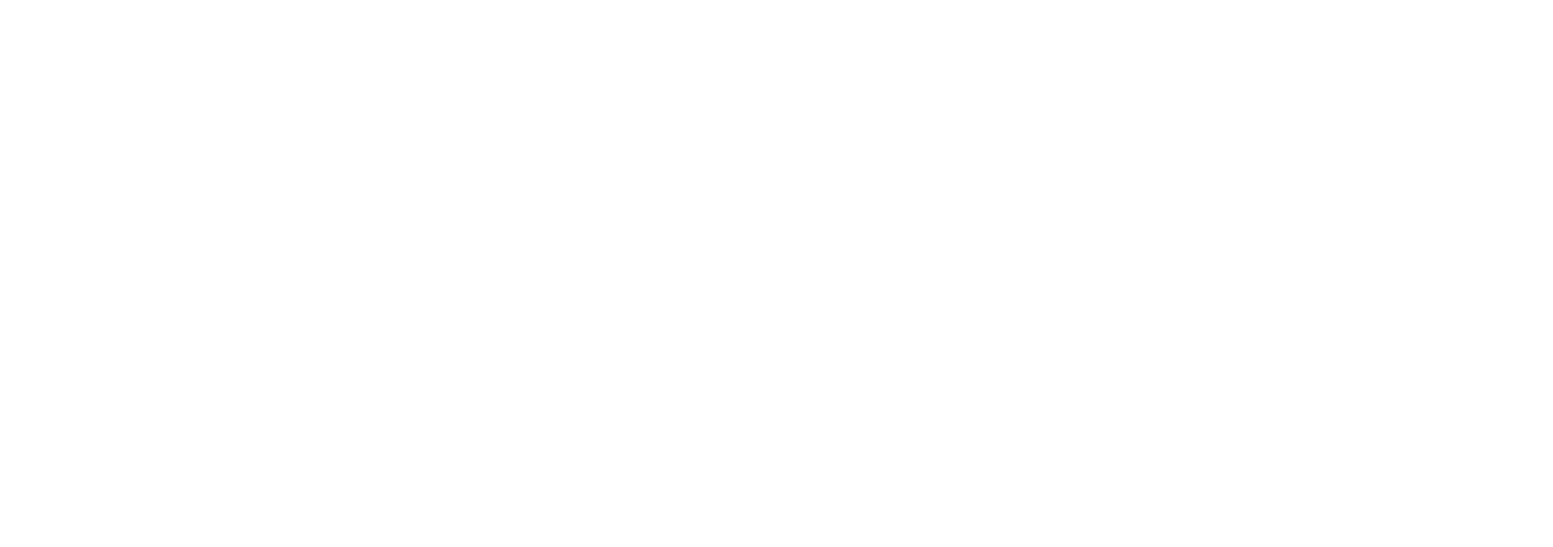
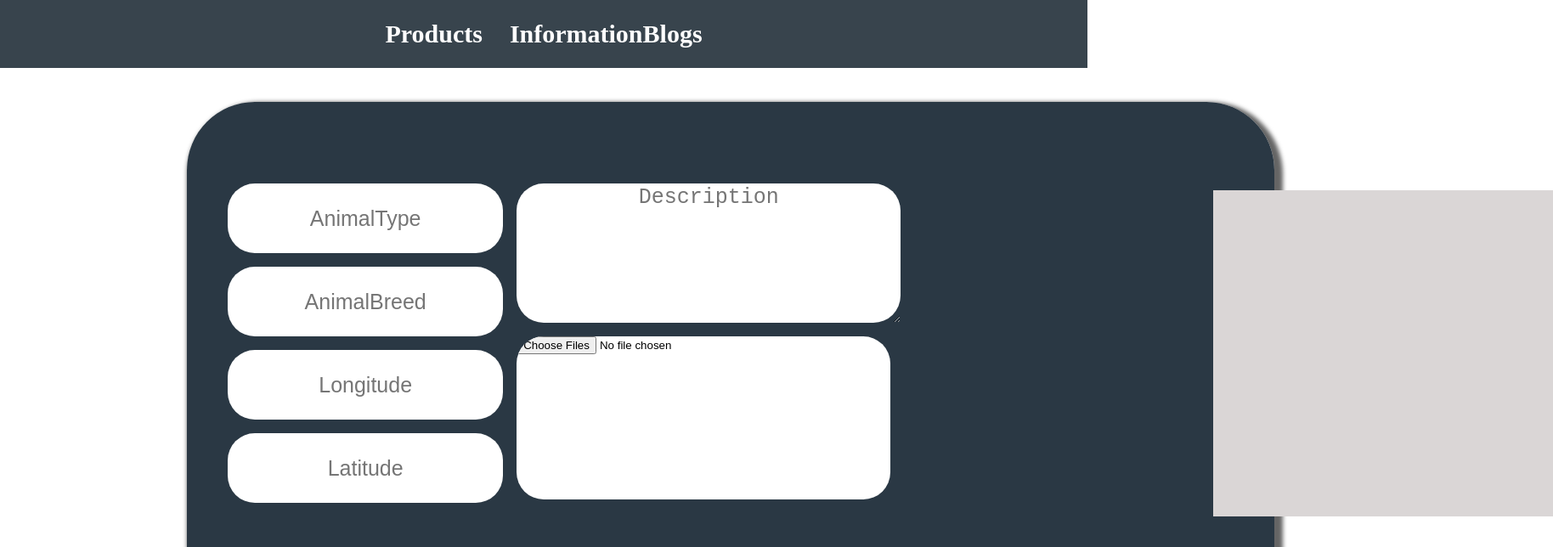
Before and after one commit to AhmadRadwanMousa/AdminPanelPetCare, a React (Create React App) app in the folder adminpanel/: page /AddBlog in a window 1280 px wide. Before the commit this address had no page. Shown: the top 644 px of the page at 85% size, 1828 px wide, since content can reach past the window. Built offline with nearby package versions, Linux system fonts and the light colour scheme.

Commit message:
Finished Adding Blog

```diff
--- a/adminpanel/src/App.js
+++ b/adminpanel/src/App.js
@@ -4,11 +4,13 @@
 import routes from "./routes/routes";
 import { Routes } from "react-router-dom";
 import { Route } from "react-router-dom";
+import AddBlog from "./Pages/AddBlog";
 
 function App() {
   return (
     <Routes>
       <Route path="/" element={<AddProduct />} />
+      <Route path="/AddBlog" element={<AddBlog />} />
     </Routes>
   );
 }
--- /dev/null
+++ b/adminpanel/src/Component/AddInformationBlog.js
@@ -0,0 +1,137 @@
+import React, { useState, useEffect } from "react";
+import "../ComponentStyle/AddInfromationBlog.css";
+export default function AddInformationBlog() {
+  const [image, setImage] = useState([]);
+  const [ImageName, setImageName] = useState([]);
+  const [blogdata, setblogdata] = useState([
+    {
+      AnimalType: " ",
+      AnimalBreed: " ",
+      Longitude: "",
+      Latitude: "",
+      Description: " ",
+      Images: [],
+    },
+  ]);
+
+  const HandleAddBlogForm = async (e) => {
+    e.preventDefault();
+    UploadeData();
+  };
+
+  const UploadeData = async () => {
+    const response = await fetch("http://localhost:4111/admin/getBlogData", {
+      method: "POST",
+      body: JSON.stringify({
+        blogInformation: blogdata,
+      }),
+      headers: {
+        "Content-Type": "application/json",
+      },
+    })
+      .then((res) => res.json())
+      .then((data) => console.log(data))
+      .catch((err) => console.log(err));
+  };
+
+  const handleImageChange = (e) => {
+    const Images = Array.from(e.target.files);
+    const convertedImages = [];
+
+    for (let i = 0; i < Images.length; i++) {
+      const reader = new FileReader();
+      reader.readAsDataURL(Images[i]);
+      reader.onload = () => {
+        convertedImages.push(reader.result);
+        if (convertedImages.length === Images.length) {
+          setImage(convertedImages);
+          setblogdata({ ...blogdata, Images: convertedImages });
+          setImageName(Images);
+        }
+      };
+    }
+  };
+
+  const handleDeleteImage = (index, event) => {
+    const imgs = [...image];
+    imgs.splice(index, 1);
+    setImage(imgs);
+    setblogdata({ ...blogdata, Images: imgs });
+    const updatedImageNames = [...ImageName];
+    updatedImageNames.splice(index, 1);
+    setImageName(updatedImageNames);
+  };
+
+  const handleAnimalType = (e) => {
+    setblogdata({ ...blogdata, AnimalType: e.target.value });
+  };
+  const handleAnimalBreed = (e) => {
+    setblogdata({ ...blogdata, AnimalBreed: e.target.value });
+  };
+  const handleLongitude = (e) => {
+    setblogdata({ ...blogdata, Longitude: e.target.value });
+  };
+  const handleLatitude = (e) => {
+    setblogdata({ ...blogdata, Latitude: e.target.value });
+  };
+  const handleDescription = (e) => {
+    setblogdata({ ...blogdata, Description: e.target.value });
+  };
+
+  return (
+    <div className="information-blog-holder">
+      <form className="add-blog-form" onSubmit={HandleAddBlogForm}>
+        <input
+          className="info-input"
+          placeholder="AnimalType"
+          onChange={handleAnimalType}
+        />
+        <input
+          className="info-input"
+          placeholder="AnimalBreed"
+          onChange={handleAnimalBreed}
+        />
+        <input
+          className="info-input"
+          placeholder="Longitude"
+          onChange={handleLongitude}
+        />
+        <input
+          className="info-input"
+          placeholder="Latitude"
+          onChange={handleLatitude}
+        />
+        <textarea
+          className="info-input"
+          placeholder="Description"
+          id="t1"
+          onChange={handleDescription}
+        />
+
+        <input
+          className="Info-image"
+          placeholder="Image"
+          type={"file"}
+          multiple
+          onChange={handleImageChange}
+        />
+
+        <button className="add-blog-btn" type="submit">
+          Add Blog
+        </button>
+      </form>
+
+      <div className="blog-image-holder">
+        {ImageName.map((img, index) => (
+          <div className="selected-images" key={index}>
+            <div className="image-src-name"> {img.name}</div>
+            <div
+              className="remove-blog-image"
+              onClick={() => handleDeleteImage(index)}
+            ></div>
+          </div>
+        ))}
+      </div>
+    </div>
+  );
+}
--- /dev/null
+++ b/adminpanel/src/ComponentStyle/AddInfromationBlog.css
@@ -0,0 +1,81 @@
+.information-blog-holder {
+  padding-top: 6rem;
+  width: 80rem;
+  height: 30rem;
+  display: flex;
+}
+.add-blog-form {
+  display: flex;
+  flex-direction: column;
+  gap: 1rem;
+  flex-wrap: wrap;
+  margin-left: 3rem;
+}
+#t1 {
+  width: 28rem;
+  height: 10rem;
+  resize: both;
+}
+
+.Info-image {
+  width: 33em;
+  height: 12rem;
+  border-radius: 2rem;
+  background-color: white;
+  cursor: pointer;
+}
+
+.info-input {
+  width: 20rem;
+  height: 5rem;
+  font-size: 25px;
+  background-color: white;
+  border: none;
+  border-radius: 2rem;
+  text-align: center;
+}
+
+.add-blog-btn {
+  position: absolute;
+  bottom: 5rem;
+  right: 42%;
+  width: 10rem;
+  height: 3rem;
+  border-radius: 1rem;
+  font-size: 20px;
+  font-weight: 500;
+  text-align: center;
+}
+.blog-image-holder {
+  overflow: auto;
+  overflow-x: hidden;
+  width: 25rem;
+  height: 24rem;
+  position: relative;
+  background-color: rgb(218, 214, 214);
+  left: 23rem;
+  top: 0.5rem;
+  display: flex;
+  flex-direction: column;
+  gap: 0.5rem;
+}
+.selected-images {
+  display: flex;
+  justify-content: space-between;
+  align-items: center;
+  font-size: 20px;
+  border-bottom: 2px solid black;
+}
+.image-src-name {
+  max-width: 18rem;
+  max-height: 5rem;
+}
+
+.remove-blog-image {
+  min-width: 3rem;
+  min-height: 3rem;
+  background-repeat: no-repeat;
+  background-size: contain;
+  background-image: url("../Image/deleteLogoTest.png");
+  cursor: pointer;
+}
--- /dev/null
+++ b/adminpanel/src/Pages/AddBlog.js
@@ -0,0 +1,14 @@
+import React from "react";
+import AddInformationBlog from "../Component/AddInformationBlog";
+import CatagoryHolder from "../SharedComponent/CatagoryHolder";
+import NavBar from "../SharedComponent/NavBar";
+export default function AddBlog() {
+  return (
+    <>
+      <NavBar></NavBar>
+      <CatagoryHolder>
+        <AddInformationBlog />
+      </CatagoryHolder>
+    </>
+  );
+}
--- a/adminpanel/src/routes/routes.js
+++ b/adminpanel/src/routes/routes.js
@@ -1,3 +1,4 @@
+import AddBlog from "../Pages/AddBlog";
 import AddProduct from "../Pages/AddProduct";
 
 const routes = [
@@ -5,5 +6,9 @@
     path: "/",
     element: <AddProduct />,
   },
+  {
+    path: "/AddBlog",
+    element: <AddBlog />,
+  },
 ];
 export default routes;
```
Also changed, not shown: adminpanel/src/Image/deleteLogoTest.png (added).
